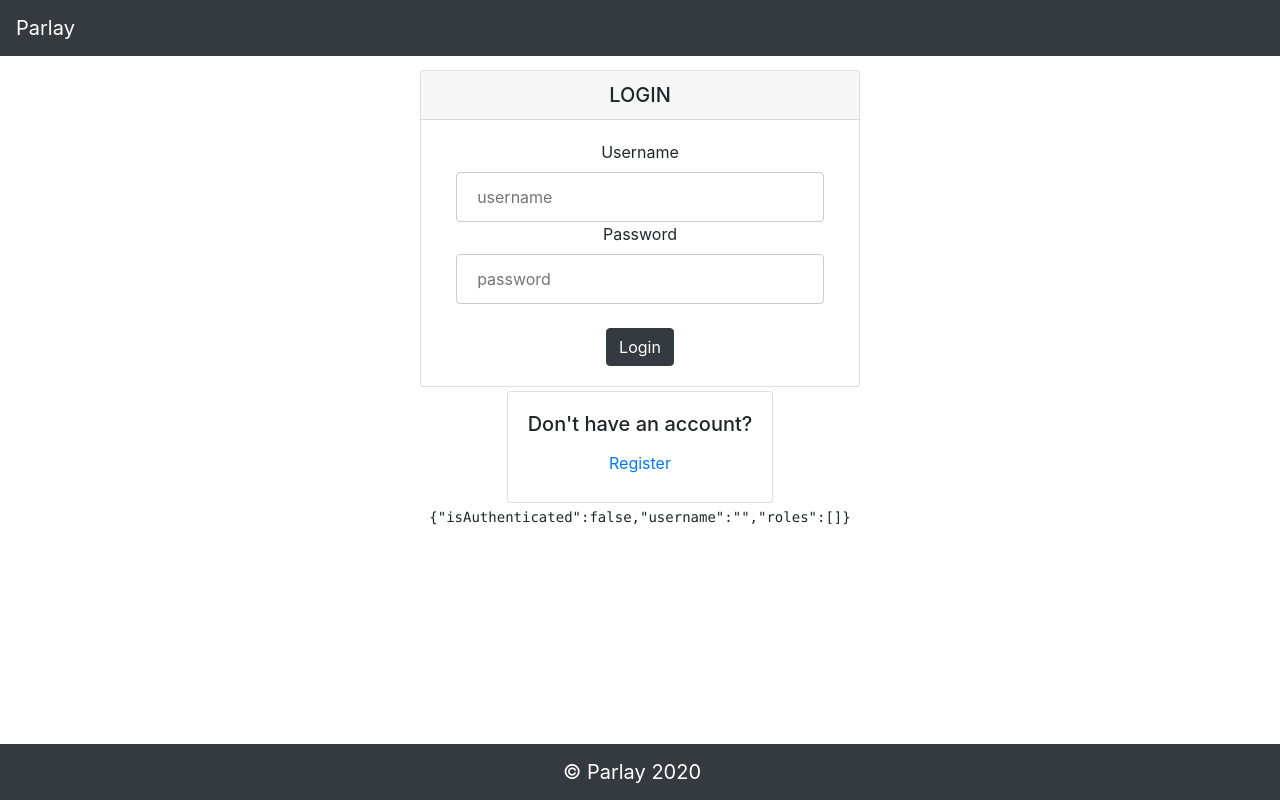
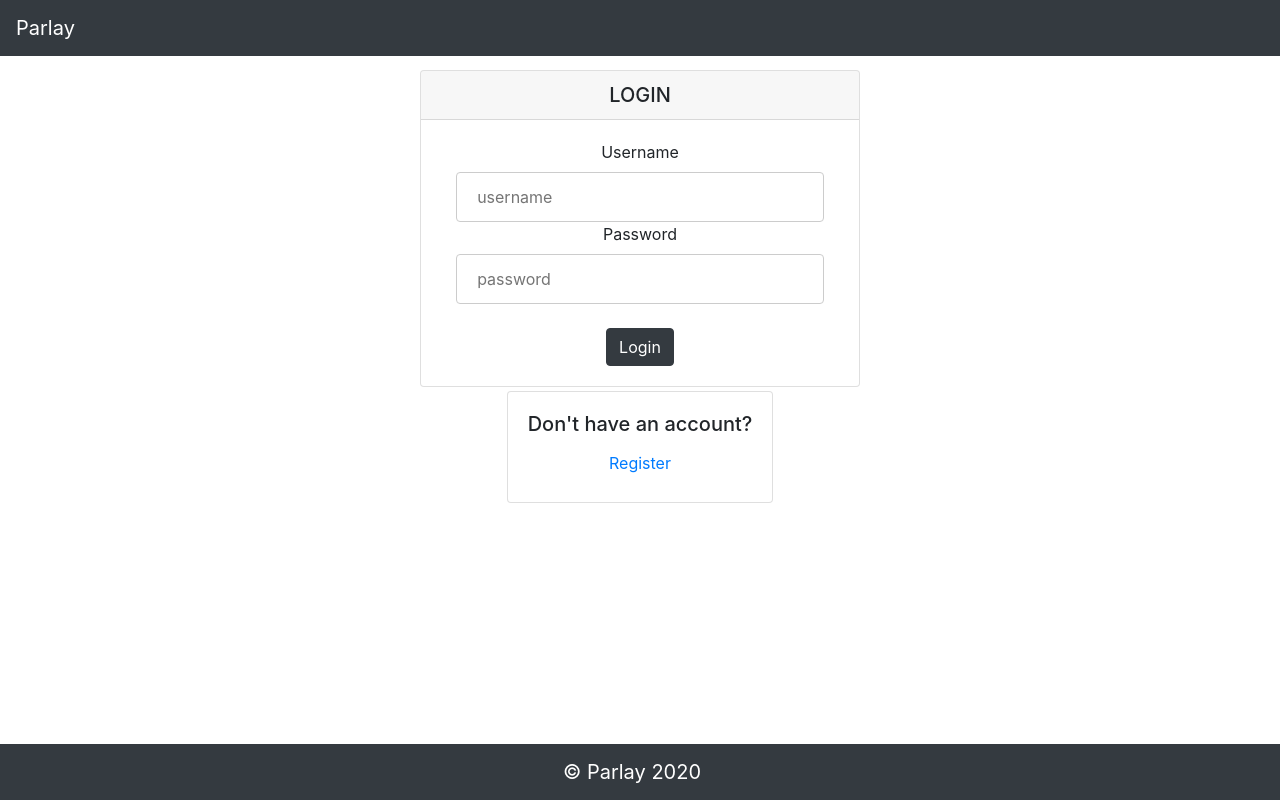
Before and after one commit to briandidthat/parlay, a React (Create React App) app: page /auth in a window 1280 px wide. Built offline with nearby package versions, Linux system fonts and the light colour scheme.

Commit message:
trim code

```diff
--- a/src/Components/Forms/index.js
+++ b/src/Components/Forms/index.js
@@ -12,11 +12,9 @@ export function LoginForm({ dispatch, history }) {
       validationSchema={LoginSchema}
       validateOnChange={true}
       onSubmit={(values, actions) => {
-        login(values, dispatch)
-          .then(() => {
+        login(values, dispatch).then(() => {
           actions.setSubmitting(false);
-          })
-          .then(() => {
+          actions.resetForm();
           history.push("/");
         });
       }}
@@ -68,7 +66,6 @@ export function LoginForm({ dispatch, history }) {
 }
 
 export function RegistrationForm({ dispatch, history }) {
-  console.log("REGISTERFORM RENDERING...");
   return (
     <Formik
       initialValues={{
@@ -81,11 +78,9 @@ export function RegistrationForm({ dispatch, history }) {
       validateOnChange={true}
       onSubmit={(values, actions) => {
         let { email, username, password } = values;
-        register({ email, username, password }, dispatch)
-          .then(() => {
+        register({ email, username, password }, dispatch).then(() => {
           actions.setSubmitting(false);
-          })
-          .then(() => {
+          actions.resetForm();
           history.push("/");
         });
       }}
--- a/src/Pages/Auth/index.js
+++ b/src/Pages/Auth/index.js
@@ -1,16 +1,14 @@
 import React, { useState } from "react";
 import { Button, Card, Col, Container, Row } from "react-bootstrap";
-import { useDispatch, useUserState } from "../../Store";
+import { useDispatch } from "../../Store";
 import { RegistrationForm, LoginForm } from "../../Components/Forms";
 import { useHistory } from "react-router-dom";
 
 export default function Authentication() {
   const [login, setLogin] = useState(true);
   const dispatch = useDispatch();
-  const state = useUserState();
   const history = useHistory();
 
-  console.log("AUTHPAGE RENDERING...");
   return (
     <>
       <Container>
@@ -22,7 +20,7 @@ export default function Authentication() {
                 {login ? (
                   <LoginForm dispatch={dispatch} history={history} />
                 ) : (
-                  <RegistrationForm dispatch={dispatch} history={history}/>
+                  <RegistrationForm dispatch={dispatch} history={history} />
                 )}
               </Card.Body>
             </Card>
@@ -51,13 +49,6 @@ export default function Authentication() {
             </Card>
           </Col>
         </Row>
-        <Row className="mt-1">
-          <Col className="col d-flex justify-content-center">
-          <pre>
-            {JSON.stringify(state)}
-          </pre>
-          </Col>
-        </Row>
       </Container>
     </>
   );
--- a/src/Pages/Home/index.js
+++ b/src/Pages/Home/index.js
@@ -1,5 +1,17 @@
 import React from "react";
+import { Card, Container } from "react-bootstrap";
+import { useUserState } from "../../Store";
 
 export default function Home () {
-    return "HOME";
+    const state = useUserState();
+
+    return (
+        <Container>
+            <Card className="text-center">
+                <pre>
+                    {JSON.stringify(state)}
+                </pre>
+            </Card>
+        </Container>
+    );
 }
--- a/src/Store/index.js
+++ b/src/Store/index.js
@@ -14,8 +14,8 @@ function Reducer(state = initialState, action) {
   switch (action.type) {
     case ACTIONS.LOGOUT:
       return {
-        ...state,
-        isAuthenticated: false
+        ...initialState,
+        isAuthenticated: false,
       };
     case ACTIONS.LOGIN:
       return {
--- a/src/utils/Routes.js
+++ b/src/utils/Routes.js
@@ -43,7 +43,7 @@ function PublicRoute({ component, ...rest }) {
 }
 
 const Routes = () => (
-  <Container>
+  <Container fluid>
     <Switch>
       <PrivateRoute exact path="/" component={Home} />
       <PublicRoute exact path="/auth" component={Auth} />
```
Lines whose indentation alone changed are shown as unchanged.
